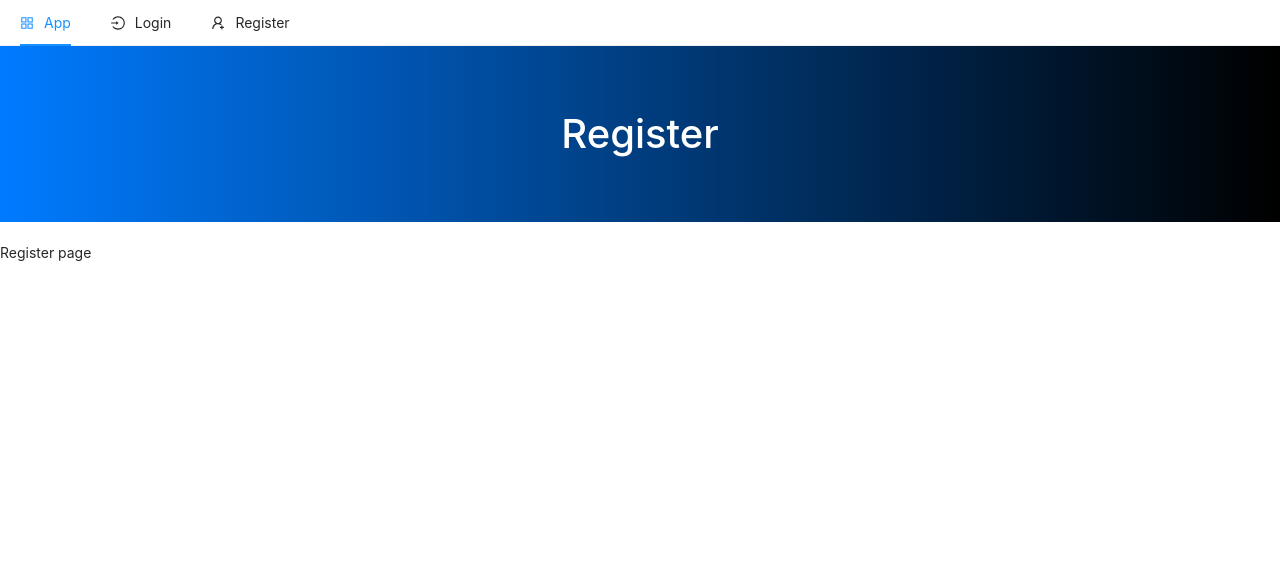
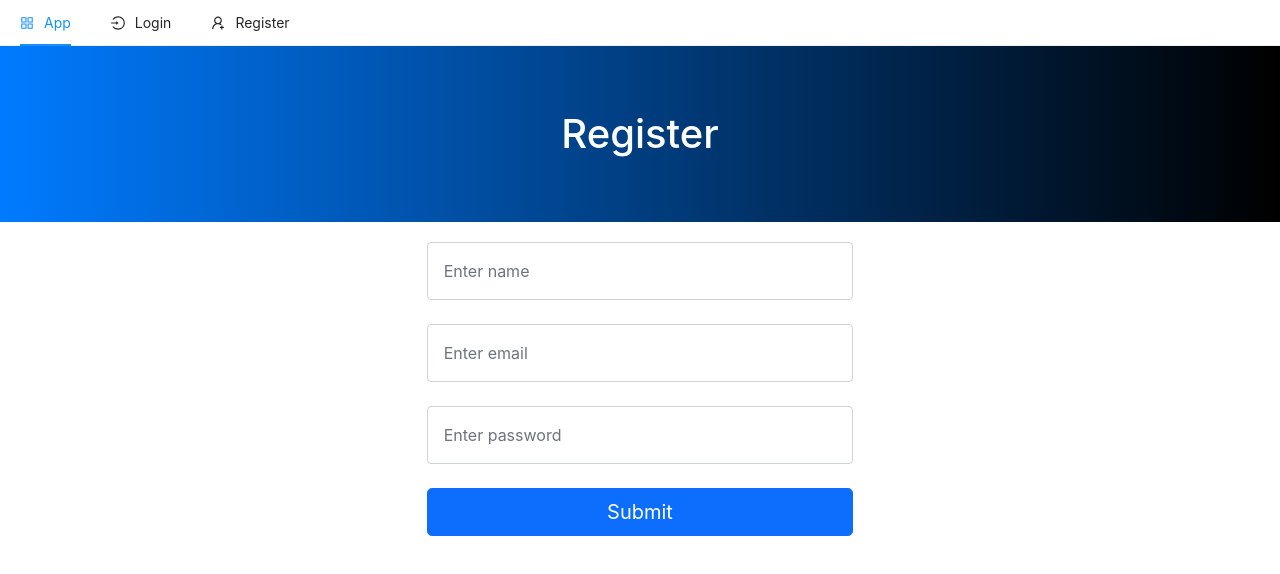
Before and after one commit to renandf/udemy-edemy-fe, a Next.js app: page /register in a window 1280 px wide. Shown: the top 574 px of the page. Built offline with nearby package versions, Linux system fonts and the light colour scheme.

Commit message:
feat: Create registration form

```diff
--- a/pages/register.js
+++ b/pages/register.js
@@ -1,8 +1,52 @@
+import { useState } from 'react';
+
 const Register = () => {
+  const [name, setName] = useState('');
+  const [email, setEmail] = useState('');
+  const [password, setPassword] = useState('');
+
+  const handleSubmit = e => {
+    e.preventDefault();
+    console.table({name, email, password})
+  }
   return (
     <>
       <h1 className="jumbotron">Register</h1>
-      <p>Register page</p>
+
+      <div className="d-grid gap-2 col-4 mx-auto">
+        <form className="d-grid gap-4" onSubmit={handleSubmit}>
+          <input
+            type="text"
+            className="form-control p-3"
+            value={name}
+            onChange={e => setName(e.target.value)}
+            placeholder="Enter name"
+            required
+          />
+
+          <input
+            type="email"
+            className="form-control p-3"
+            value={email}
+            onChange={e => setEmail(e.target.value)}
+            placeholder="Enter email"
+            required
+          />
+
+          <input
+            type="password"
+            className="form-control p-3"
+            value={password}
+            onChange={e => setPassword(e.target.value)}
+            placeholder="Enter password"
+            required
+          />
+
+          <button type="submit" className="btn btn-primary btn-lg">
+            Submit
+          </button>
+        </form>
+      </div>
     </>
   )
 }
```
